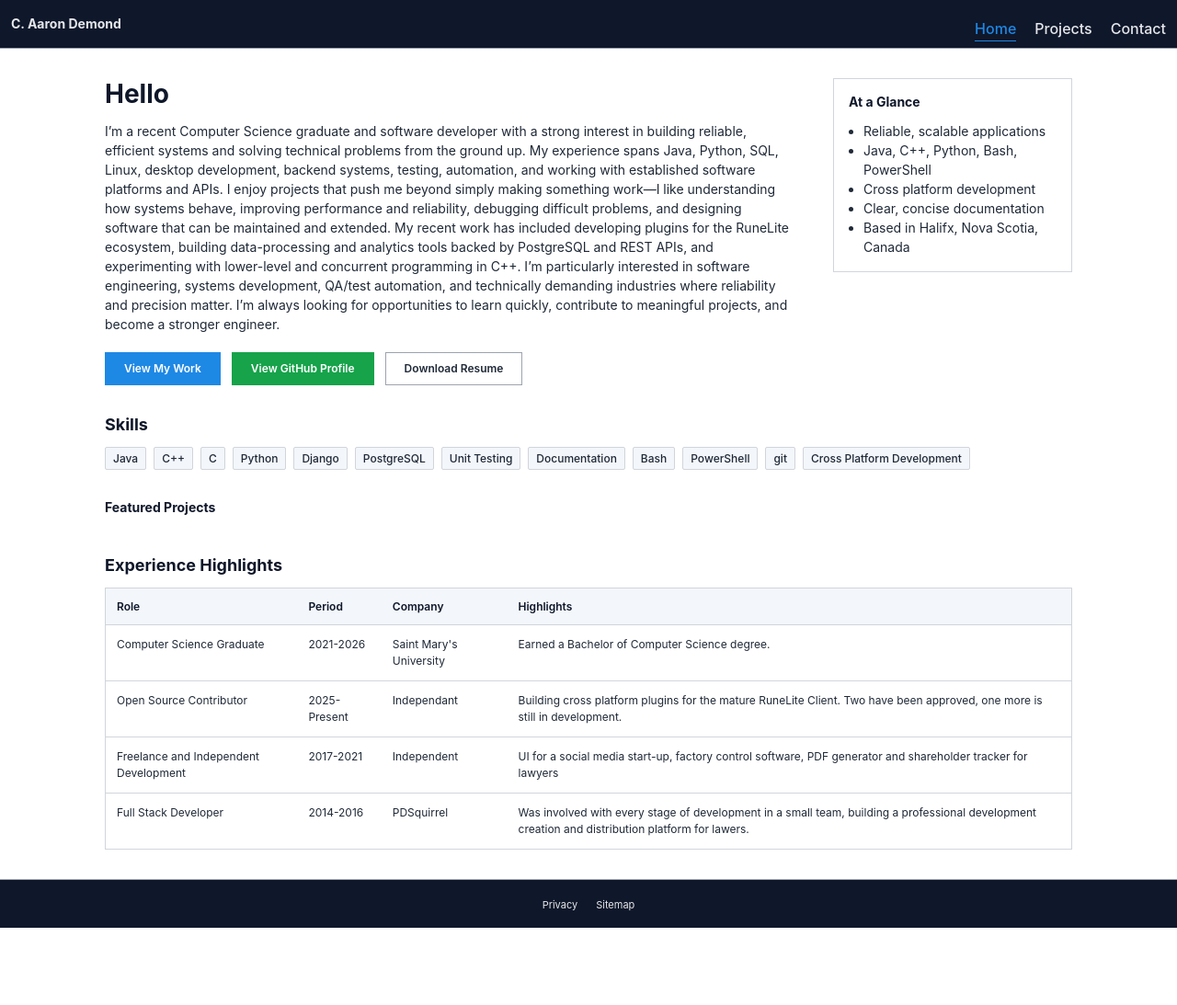
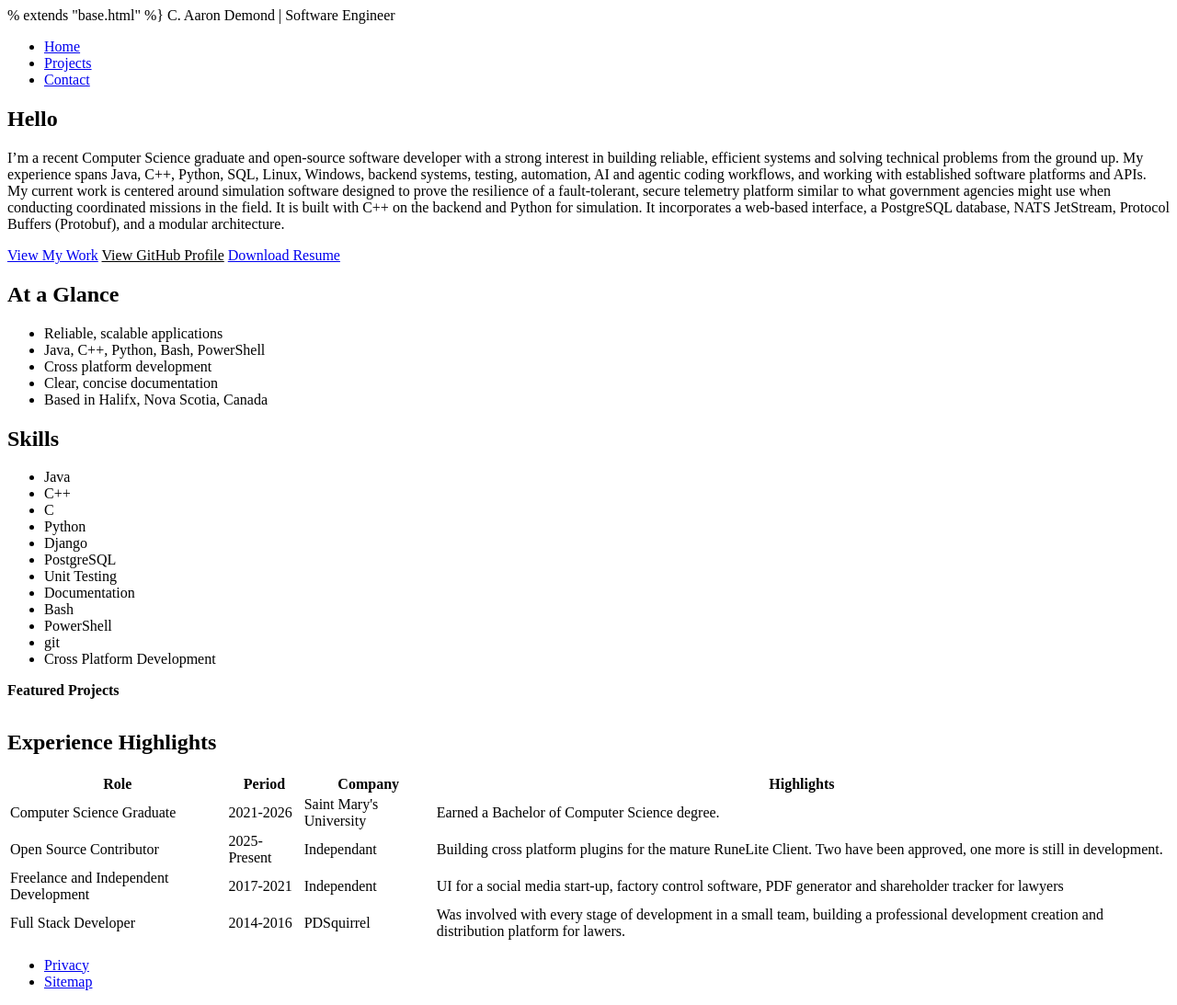
Before and after one commit to AaronDemond/portfolio, a Django app: page / in a window 1280 px wide. Shown: the whole page at 92% size. Before the commit the page ends 1009 px from the top, so only its background shows below. Run offline with Django 5.2, Linux system fonts and the light colour scheme; data that the repository does not hold is empty.

Commit message:
updated homepage

```diff
--- a/templates/index.html
+++ b/templates/index.html
@@ -1,4 +1,4 @@
-{% extends "base.html" %}
+% extends "base.html" %}
 {% load static %}
 
 {% block head %}
@@ -20,9 +20,8 @@
   <div class="intro__summary">
     <h1 id="intro-title">Hello</h1>
     <p>
-   I’m a recent Computer Science graduate and software developer with a strong interest in building reliable, efficient systems and solving technical problems from the ground up. My experience spans Java, Python, SQL, Linux, desktop development, backend systems, testing, automation, and working with established software platforms and APIs.
-I enjoy projects that push me beyond simply making something work—I like understanding how systems behave, improving performance and reliability, debugging difficult problems, and designing software that can be maintained and extended. My recent work has included developing plugins for the RuneLite ecosystem, building data-processing and analytics tools backed by PostgreSQL and REST APIs, and experimenting with lower-level and concurrent programming in C++.
-I’m particularly interested in software engineering, systems development, QA/test automation, and technically demanding industries where reliability and precision matter. I’m always looking for opportunities to learn quickly, contribute to meaningful projects, and become a stronger engineer.    </p>
+I’m a recent Computer Science graduate and open-source software developer with a strong interest in building reliable, efficient systems and solving technical problems from the ground up. My experience spans Java, C++, Python, SQL, Linux, Windows, backend systems, testing, automation, AI and agentic coding workflows, and working with established software platforms and APIs.<br>My current work is centered around simulation software designed to prove the resilience of a fault-tolerant, secure telemetry platform similar to what government agencies might use when conducting coordinated missions in the field. It is built with C++ on the backend and Python for simulation. It incorporates a web-based interface, a PostgreSQL database, NATS JetStream, Protocol Buffers (Protobuf), and a modular architecture.
+</p>
     <div class="intro__actions">
       <a class="button button--primary" href="{% url 'projects' %}">View My Work</a>
       <a class="button button--github" href="https://github.com/AaronDemond" target="_blank" rel="noreferrer">View GitHub Profile</a>
```
